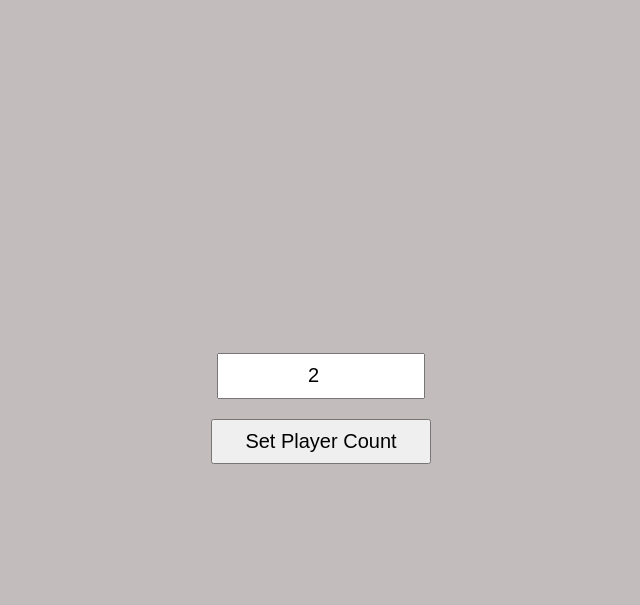
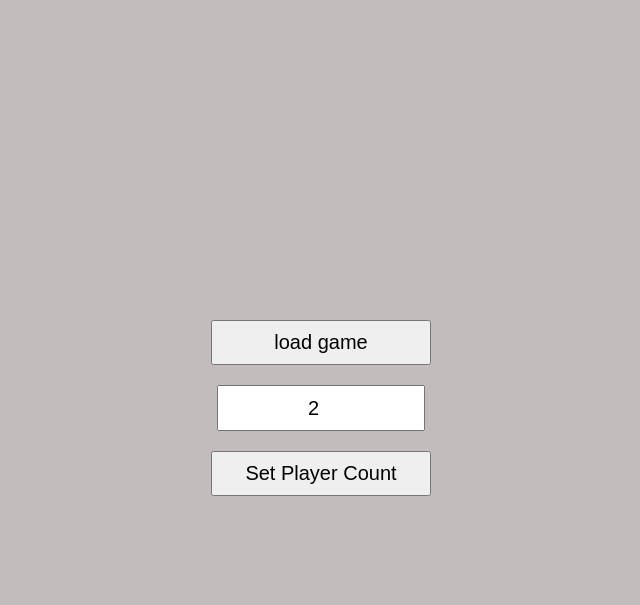
Before and after one commit to CarsonV8824/KC-Ticket-To-Ride, a Flask app: page / in a window 1280 px wide. Shown: the top 605 px of the page, without its empty margins (319-959 px from the left). Run offline with Flask 3, Linux system fonts and the light colour scheme.

Commit message:
Update playerCount.html

```diff
--- a/src/templates/playerCount.html
+++ b/src/templates/playerCount.html
@@ -8,7 +8,8 @@
     <link rel="stylesheet" href="{{ url_for('static', filename='css/styles.css') }}">
 </head>
 <body class="first-page-body">
+    <button class="btn-player-input">load game</button>
     <input class="player-input" type="number" id="player-count-input" min="2" max="5" value="2">
-    <button class="btn-player-input"id="player-count-btn" type="button">Set Player Count</button>
+    <button class="btn-player-input" id="player-count-btn" type="button">Set Player Count</button>
 </body>
 </html>
```
